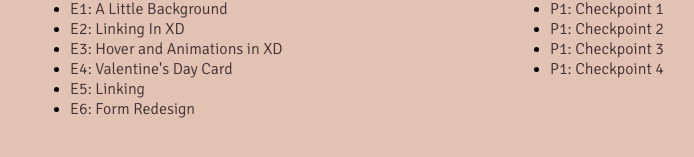
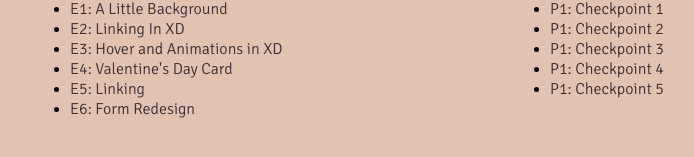
Before and after one commit to Breah22/web22, a plain HTML site: page index.html in a window 1280 px wide. Shown: the part 311-468 px from the top of the page, without its empty margins (130-824 px from the left). Drawn offline with Linux system fonts and the light colour scheme.

Commit message:
Update index.html

```diff
--- a/index.html
+++ b/index.html
@@ -34,6 +34,7 @@
 <li><a href="https://xd.adobe.com/view/d04aead3-f49f-46ea-877f-c8f3379ae25e-8519/"> P1: Checkpoint 2</a></li>
 <li><a href="https://xd.adobe.com/view/027fab50-684d-4d2f-93a8-2349c4a8db5e-572c/"> P1: Checkpoint 3</a></li>
 <li><a href="https://xd.adobe.com/view/f1bb3cb1-6689-4ee4-a23a-356a53058071-a4e8/"> P1: Checkpoint 4</a></li>
+<li><a href="https://xd.adobe.com/view/dfe4a406-5f58-4f6e-8f86-58223f8dcafc-8ab7/"> P1: Checkpoint 5</a></li>
 
 
 
```
